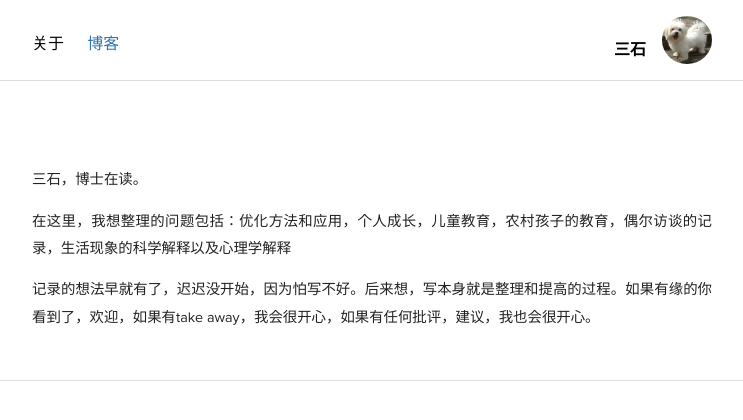
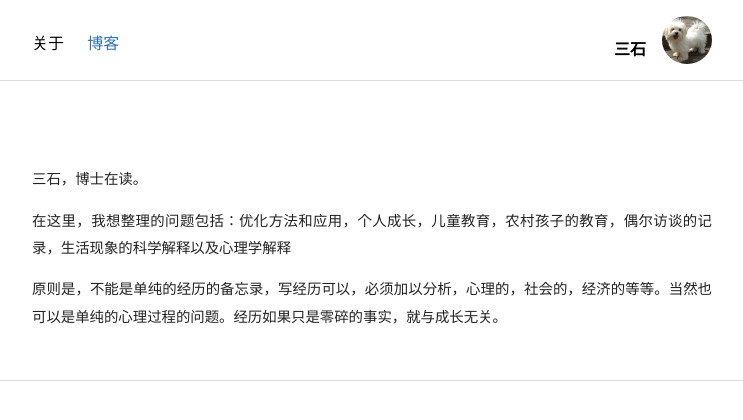
Before and after one commit to shirleysteve/1, a Jekyll site: the page built from index.html, in a window 1280 px wide. Shown: the top 420 px of the page, without its empty margins (268-1011 px from the left). Built offline with Jekyll 4.4.1, drawn with Linux system fonts in a browser that asks for light colours; nearby versions of some CDN libraries.

Commit message:
Update index.html

```diff
--- a/index.html
+++ b/index.html
@@ -29,7 +29,7 @@ description: 透过现象看本质
 
 
  <p>
-记录的想法早就有了，迟迟没开始，因为怕写不好。后来想，写本身就是整理和提高的过程。如果有缘的你看到了，欢迎，如果有take away，我会很开心，如果有任何批评，建议，我也会很开心。
+原则是，不能是单纯的经历的备忘录，写经历可以，必须加以分析，心理的，社会的，经济的等等。当然也可以是单纯的心理过程的问题。经历如果只是零碎的事实，就与成长无关。
  </p>
 
 <!--
```
